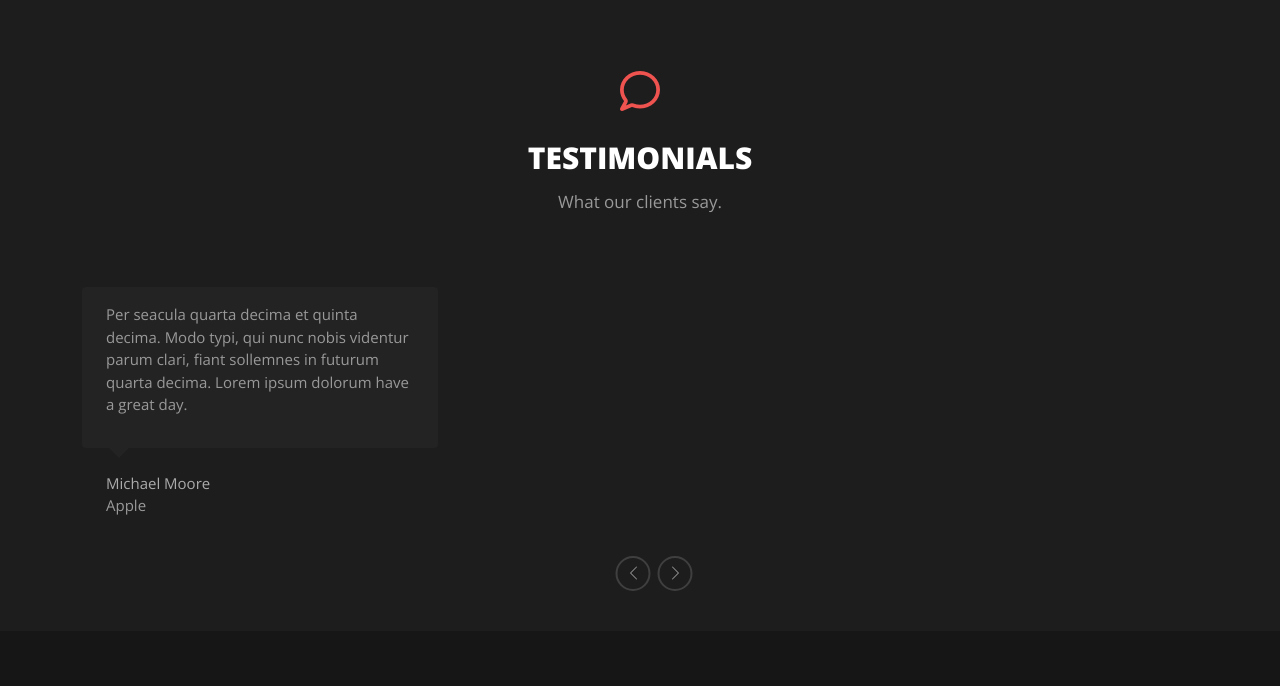
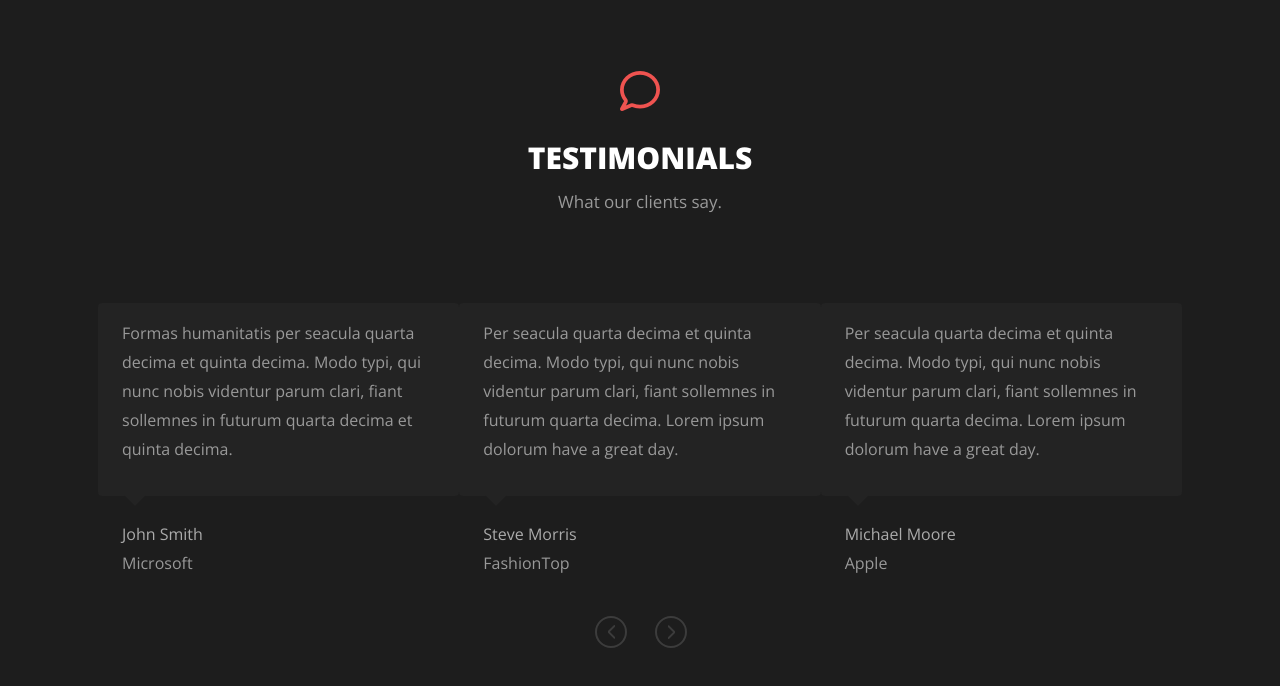
Before and after one commit to EslamElgharbawy/GYM, a React (Vite) app: page / in a window 1280 px wide. Shown: the top 686 px of the page. Built offline with nearby package versions, Linux system fonts and the light colour scheme.

Commit message:
Complete Testimonials Section

```diff
--- a/package.json
+++ b/package.json
@@ -16,7 +16,7 @@
     "react": "^19.2.0",
     "react-bootstrap": "^2.10.10",
     "react-dom": "^19.2.0",
-    "swiper": "^12.1.1"
+    "swiper": "^12.1.2"
   },
   "devDependencies": {
     "@eslint/js": "^9.39.1",
--- a/src/Sections/Hero/Hero.jsx
+++ b/src/Sections/Hero/Hero.jsx
@@ -42,7 +42,7 @@ export default function Hero() {
             allowTouchMove={false}
             navigation={true}
             modules={[EffectFade, Navigation]}
-            className="mySwiper position-relative"
+            className="mySwiper hero position-relative"
           >
             <SwiperSlide>
               <div className="slide_img">
--- a/src/Sections/Testimonials/Testimonials.jsx
+++ b/src/Sections/Testimonials/Testimonials.jsx
@@ -1,12 +1,37 @@
-import { useState } from "react";
-import { Carousel } from "react-bootstrap";
+import TestimonialsCard from "../../components/Header/TestimonialsCard/TestimonialsCard";
+import { Swiper, SwiperSlide } from "swiper/react";
+import "swiper/css";
+import "swiper/css/navigation";
+
+import { Navigation } from "swiper/modules";
 
 export default function Testimonials() {
-  const [index, setIndex] = useState(0);
-
-  const handleSelect = (selectedIndex) => {
-    setIndex(selectedIndex);
-  };
+  const testimonials = [
+    {
+      content:
+        "Formas humanitatis per seacula quarta decima et quinta decima. Modo typi, qui nunc nobis videntur parum clari, fiant sollemnes in futurum quarta decima et quinta decima.",
+      name: "John Smith",
+      company: "Microsoft",
+    },
+    {
+      content:
+        "Per seacula quarta decima et quinta decima. Modo typi, qui nunc nobis videntur parum clari, fiant sollemnes in futurum quarta decima. Lorem ipsum dolorum have a great day.",
+      name: "Steve Morris",
+      company: "FashionTop",
+    },
+    {
+      content:
+        "Per seacula quarta decima et quinta decima. Modo typi, qui nunc nobis videntur parum clari, fiant sollemnes in futurum quarta decima. Lorem ipsum dolorum have a great day.",
+      name: "Michael Moore",
+      company: "Apple",
+    },
+    {
+      content:
+        "Humanitatis per seacula quarta decima et quinta decima. Modo typi, qui nunc nobis videntur parum clari, fiant sollemnes in futurum quarta decima. Modo typi quartasab.",
+      name: "Britney Doe",
+      company: "Google",
+    },
+  ];
   return (
     <>
       <section id="Testimonials">
@@ -20,31 +45,25 @@ export default function Testimonials() {
               <p className="special-heading-subtitle">What our clients say.</p>
             </div>
           </div>
-          <Carousel activeIndex={index} onSelect={handleSelect} indicators={false}>
-            <Carousel.Item>
-                <div className="row mb-4">
-                  <div className="col-sm-12 col-lg-6 col-xl-4">
-                    <div className="item text-start">
-                      <div className="testimonial-inner">
-                        <div className="testimonial_content px-4 py-3">
-                          <p>
-                            Per seacula quarta decima et quinta decima. Modo
-                            typi, qui nunc nobis videntur parum clari, fiant
-                            sollemnes in futurum quarta decima. Lorem ipsum
-                            dolorum have a great day.
-                          </p>
-                        </div>
-
-                        <div className="testimonial-caption ps-4 mt-4">
-                          <div className="testimonial-author">Michael Moore</div>
-                          <div className="testimonial-position">Apple</div>{" "}
-                        </div>
-                      </div>
-                    </div>
-                  </div>
-                </div>
-            </Carousel.Item>
-          </Carousel>
+          <div className="p-3">
+            <Swiper
+              navigation={true}
+              modules={[Navigation]}
+              className="mySwiper testimonials"
+              breakpoints={{
+                0: { slidesPerView: 1 },
+                768: { slidesPerView: 2 },
+                1024: { slidesPerView: 3 },
+              }}
+              loop={true}
+            >
+              {testimonials.map((item, index) => (
+                <SwiperSlide key={index}>
+                  <TestimonialsCard {...item} />
+                </SwiperSlide>
+              ))}
+            </Swiper>
+          </div>
         </div>
       </section>
     </>
--- /dev/null
+++ b/src/components/Header/TestimonialsCard/TestimonialsCard.jsx
@@ -0,0 +1,20 @@
+export default function TestimonialsCard({ content, name, company }) {
+  return (
+    <>
+      <div>
+        <div className="item text-start">
+          <div className="testimonial-inner">
+            <div className="testimonial_content px-4 py-3">
+              <p>{content}</p>
+            </div>
+
+            <div className="testimonial-caption ps-4 mt-4">
+              <div className="testimonial-author">{name}</div>
+              <div className="testimonial-position">{company}</div>
+            </div>
+          </div>
+        </div>
+      </div>
+    </>
+  );
+}
--- a/src/index.css
+++ b/src/index.css
@@ -62,7 +62,7 @@ body {
   height: 100%;
 }
 
-.swiper-slide {
+.hero .swiper-slide {
   text-align: center;
   font-size: 18px;
   background: #444;
@@ -77,8 +77,8 @@ body {
   height: 100%;
   object-fit: cover;
 }
-.swiper-button-prev,
-.swiper-button-next {
+.hero .swiper-button-prev,
+.hero .swiper-button-next {
   background: rgba(0, 0, 0, 0.6) !important;
   width: 48px !important;
   height: 48px !important;
@@ -88,30 +88,30 @@ body {
   opacity: 0.7;
   transition: opacity 0.3s;
 }
-.swiper-button-next {
+.hero .swiper-button-next {
   right: 25px !important;
 }
-.swiper-button-prev {
+.hero .swiper-button-prev {
   left: 25px !important;
 }
-.swiper-button-prev:hover,
-.swiper-button-next:hover {
+.hero .swiper-button-prev:hover,
+.hero .swiper-button-next:hover {
   opacity: 1;
 }
-.swiper-button-prev > svg,
-.swiper-button-next > svg {
+.hero .swiper-button-prev > svg,
+.hero .swiper-button-next > svg {
   width: 10px !important;
 }
-.swiper-button-prev svg path,
-.swiper-button-next svg path {
+.hero .swiper-button-prev svg path,
+.hero .swiper-button-next svg path {
   fill: currentColor;
   stroke: currentColor;
   stroke-width: 1.2;
 }
 
 @media (max-width: 819px) {
-  .swiper-button-prev,
-  .swiper-button-next {
+  .hero .swiper-button-prev,
+  .hero .swiper-button-next {
     display: none !important;
   }
 }
@@ -464,38 +464,53 @@ body {
 .testimonial-author {
   color: #ababab;
 }
-.carousel-control-next-icon,
-.carousel-control-prev-icon {
-  width: 16px;
-  height: 16px;
+.testimonials .swiper-slide {
+  text-align: center;
+  font-size: 16px;
+  line-height: 29px;
+  background: #444;
+  background-color: transparent;
+}
+.testimonials .swiper-wrapper {
+  padding-bottom: 70px;
+}
+.testimonials .swiper-button-prev,
+.testimonials .swiper-button-next {
+  width: 32px !important;
+  height: 32px !important;
+  border-radius: 100%;
+  text-align: center;
+  color: #3c3c3c;
+  border: 2px solid #3c3c3c;
+  transition: all 0.3s;
+  position: absolute;
+  top: auto !important;
+  bottom: 0;
 }
 
-.carousel-control-prev,
-.carousel-control-next {
-  position: absolute !important;
-  bottom: -50px;
-  top: auto !important;
-  width: 35px !important;
-  height: 35px !important;
-  border: 2px solid rgba(255, 255, 255, 0.3);
-  border-radius: 50%;
-  display: flex !important;
-  align-items: center;
-  justify-content: center;
-  transition: all 0.3s;
-}
-.carousel-control-prev:hover,
-.carousel-control-next:hover {
-  border: 2px solid transparent;
-  background-color: #ef5350;
-  opacity: 1;
-}
-.carousel-control-prev {
+.testimonials .swiper-button-prev {
   left: 50% !important;
-  transform: translateX(-70%);
+  transform: translateX(-45px);
 }
 
-.carousel-control-next {
+.testimonials .swiper-button-next {
   left: 50% !important;
-  transform: translateX(50%);
+  transform: translateX(15px);
 }
+
+.testimonials .swiper-button-prev:hover,
+.testimonials .swiper-button-next:hover {
+  color: white;
+  background-color: #ef5350;
+  border: 2px solid transparent;
+}
+.testimonials .swiper-button-prev > svg,
+.testimonials .swiper-button-next > svg {
+  width: 7px !important;
+}
+.testimonials .swiper-button-prev svg path,
+.testimonials .swiper-button-next svg path {
+  fill: currentColor;
+  stroke: currentColor;
+  stroke-width: 1.6;
+}
```
Also changed, not shown: 1 other file (tests, documents, lock files or other folders).
